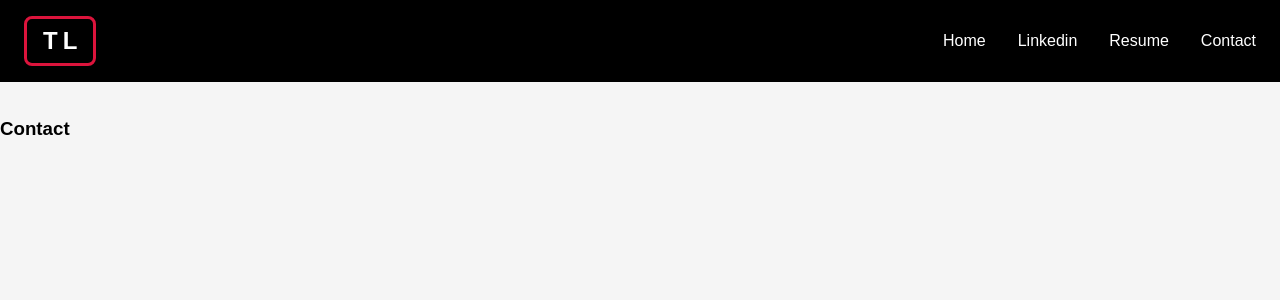
After one commit to Tylerlangsam/Portfolio_Site_2023, a Django app: page /contact/ in a window 1280 px wide. The commit adds this page. Shown: the top 300 px of the page. Run offline with Django 3.2, Linux system fonts and the light colour scheme.

Commit message:
setting up contact page

```diff
--- a/Portfolio/Portfolio/settings.py
+++ b/Portfolio/Portfolio/settings.py
@@ -119,7 +119,7 @@ USE_TZ = True
 # Static files (CSS, JavaScript, Images)
 # https://docs.djangoproject.com/en/3.2/howto/static-files/
 STATICFILES_DIRS = (
-    os.path.join(BASE_DIR, "static"),
+    os.path.join(BASE_DIR, ""),
 )
 
 STATIC_URL = '/static/'
--- a/Portfolio/Portfolio/urls.py
+++ b/Portfolio/Portfolio/urls.py
@@ -15,8 +15,10 @@ Including another URLconf
 """
 from django.contrib import admin
 from django.urls import path, include
+from home import views
 
 urlpatterns = [
     path('admin/', admin.site.urls),
-    path('', include('home.urls'))
+    path('', include('home.urls')),
+    path('contact/', views.contact, name='contact')
 ]
--- /dev/null
+++ b/Portfolio/home/templates/home/contact.html
@@ -0,0 +1,46 @@
+{% load static %}
+<!DOCTYPE html>
+<html lang="en">
+  <head>
+    <meta charset="UTF-8" />
+    <meta http-equiv="X-UA-Compatible" content="IE=edge" />
+    <meta name="viewport" content="width=device-width, initial-scale=1.0" />
+    <title>Tyler Langsam</title>
+    <script src="{% static 'script.js' %}" defer></script>
+    <link
+      href="https://fonts.googleapis.com/css2?family=Material+Icons"
+      rel="stylesheet"
+    />
+    <link href="{% static 'styles.css' %}?{% now 'U' %}" rel="stylesheet" />
+  </head>
+  <body>
+    <header>
+      <nav>
+        <h1>TL</h1>
+
+        <div class="menu">
+          <a href="#">Home</a>
+          <a href="#">Linkedin</a>
+          <a href="#">Resume</a>
+          <a href="#">Contact</a>
+        </div>
+
+        <button class="hamburger">
+          <span class="material-icons">menu</span>
+        </button>
+      </nav>
+
+      <div class="mobile-menu">
+        <a href="#">Home</a>
+        <a href="#">Linkedin</a>
+        <a href="#">Resume</a>
+        <a href="#">Contact</a>
+      </div>
+    </header>
+    <br /><br />
+
+
+
+      <h3>Contact</h3>
+</body>
+</html>
--- a/Portfolio/home/urls.py
+++ b/Portfolio/home/urls.py
@@ -1,8 +1,7 @@
-from django.contrib import admin
 from django.urls import path
 from . import views
 
 urlpatterns = [
     path('', views.home, name='home'),
-
+    # path('contact/', views.contact, name='contact'),
 ]
--- a/Portfolio/home/views.py
+++ b/Portfolio/home/views.py
@@ -4,3 +4,8 @@ from django.shortcuts import render
 
 def home(request):
     return render(request, 'home/index.html')
+
+
+
+def contact(request):
+    return render(request, 'home/contact.html')
```
Also changed, not shown: Portfolio/home/static/styles.css (+29 -1 lines), Portfolio/home/templates/home/index.html (+19 -2 lines).
